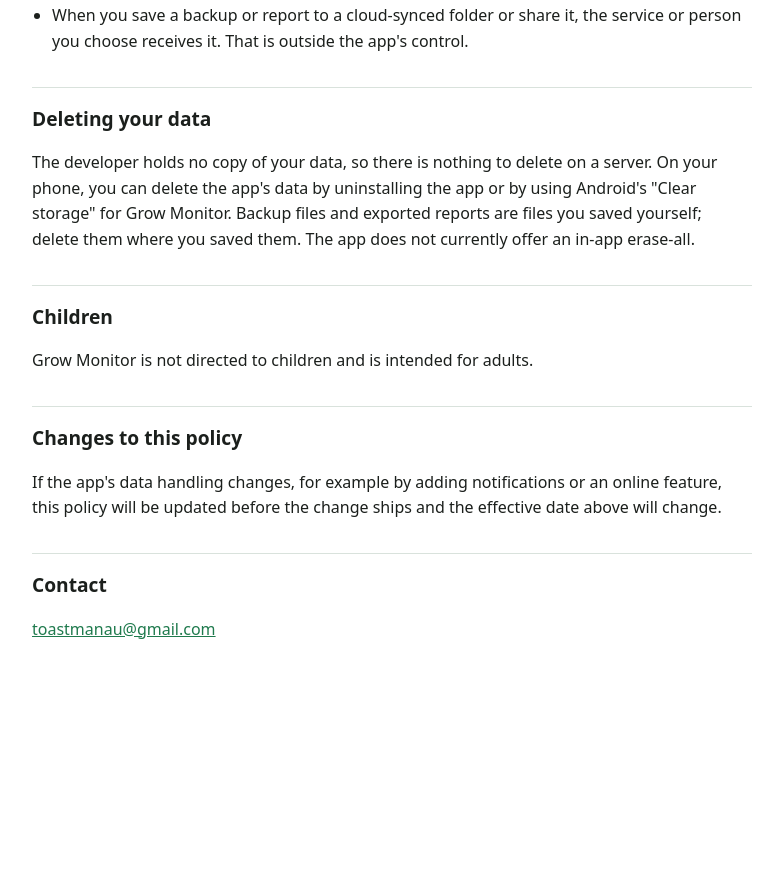
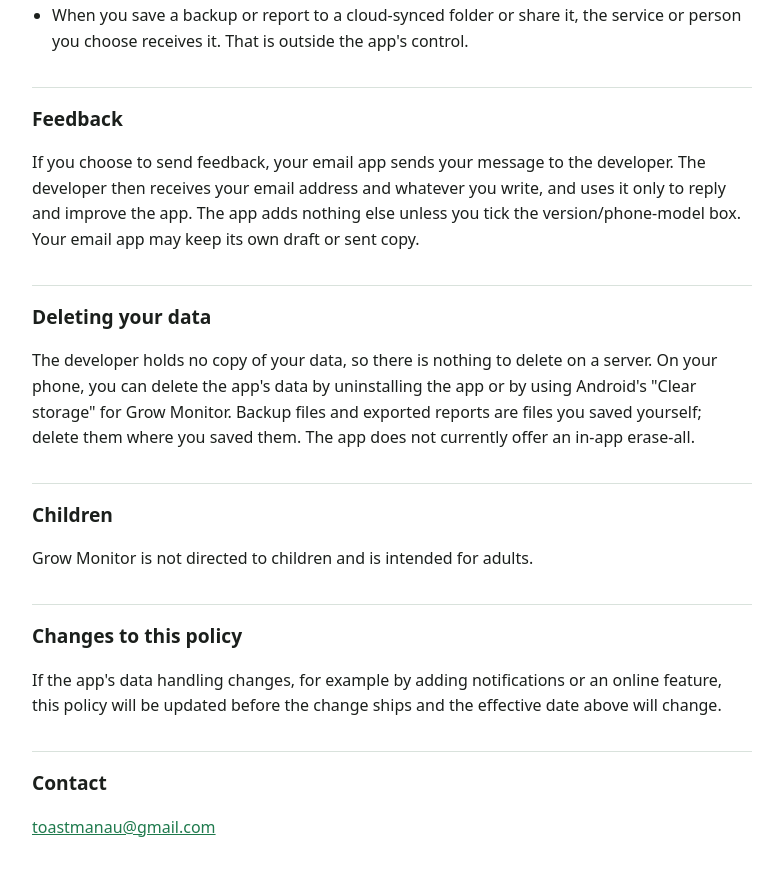
Before and after one commit to toastmanAu/growmonitor-legal, a plain HTML site: page privacy/index.html in a window 1280 px wide. Shown: the part 1998-2873 px from the top of the page, without its empty margins (248-1031 px from the left). Before the commit the page ends 2720 px from the top, so only its background shows below. Drawn offline with Linux system fonts and the light colour scheme.

Commit message:
Add Feedback section to privacy policy

```diff
--- a/privacy/index.html
+++ b/privacy/index.html
@@ -64,6 +64,9 @@
 <li>When you save a backup or report to a cloud-synced folder or share it, the service or person you choose receives it. That is outside the app's control.</li>
 </ul>
 
+<h2>Feedback</h2>
+<p>If you choose to send feedback, your email app sends your message to the developer. The developer then receives your email address and whatever you write, and uses it only to reply and improve the app. The app adds nothing else unless you tick the version/phone-model box. Your email app may keep its own draft or sent copy.</p>
+
 <h2>Deleting your data</h2>
 <p>The developer holds no copy of your data, so there is nothing to delete on a server. On your phone, you can delete the app's data by uninstalling the app or by using Android's "Clear storage" for Grow Monitor. Backup files and exported reports are files you saved yourself; delete them where you saved them. The app does not currently offer an in-app erase-all.</p>
 
```
